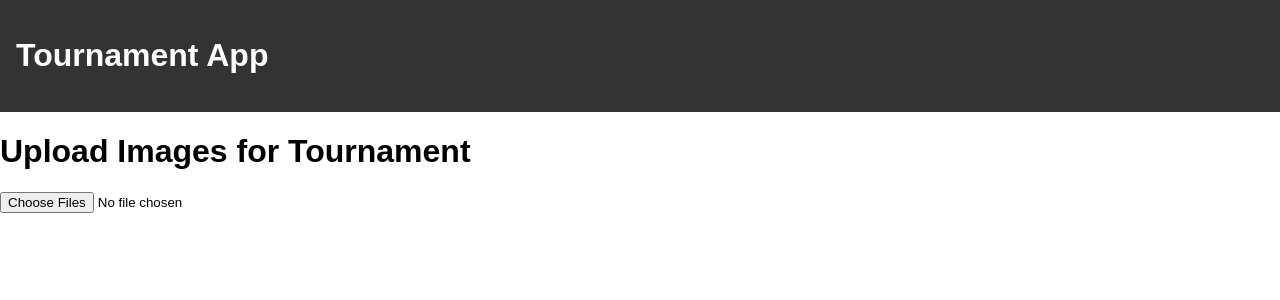
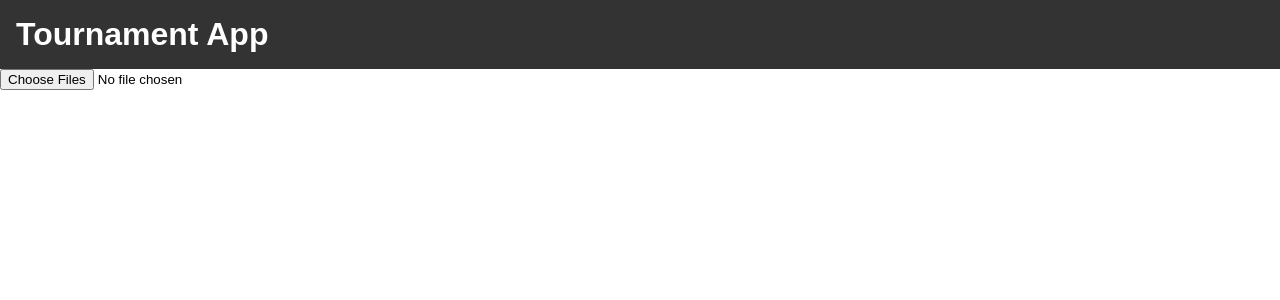
Before and after one commit to MJZ-Templates/tournament-app, a React (Vite) app: page /create-tournament in a window 1280 px wide. Shown: the top 300 px of the page. Built offline with nearby package versions, Linux system fonts and the light colour scheme.

Commit message:
feat: 페이지 타이틀을 header로 이동

```diff
--- a/src/App.jsx
+++ b/src/App.jsx
@@ -9,19 +9,34 @@ import Header from "./components/Header";
 
 const App = () => {
   const [tournamentTitle, setTournamentTitle] = useState("");
+  const [pageTitle, setPageTitle] = useState("");
 
   return (
     <Router>
       <div>
-        <Header tournamentTitle={tournamentTitle} />
+        <Header tournamentTitle={tournamentTitle} pageTitle={pageTitle} />
         <Routes>
           <Route
             path="/"
-            element={<HomePage setTournamentTitle={setTournamentTitle} />}
+            element={
+              <HomePage
+                setTournamentTitle={setTournamentTitle}
+                setPageTitle={setPageTitle}
+              />
+            }
           />
-          <Route path="/create-tournament" element={<CreateTournamentPage />} />
-          <Route path="/tournament" element={<TournamentPage />} />
-          <Route path="/results" element={<ResultsPage />} />
+          <Route
+            path="/create-tournament"
+            element={<CreateTournamentPage setPageTitle={setPageTitle} />}
+          />
+          <Route
+            path="/tournament"
+            element={<TournamentPage setPageTitle={setPageTitle} />}
+          />
+          <Route
+            path="/results"
+            element={<ResultsPage setPageTitle={setPageTitle} />}
+          />
         </Routes>
       </div>
     </Router>
--- a/src/components/Header.jsx
+++ b/src/components/Header.jsx
@@ -1,13 +1,14 @@
 // src/components/Header.jsx
 import React from "react";
-import { loadFromLocalStorage } from "../utils/storage";
 
-const Header = () => {
-  const tournamentTitle = loadFromLocalStorage("tournamentTitle");
-
+const Header = ({ tournamentTitle, pageTitle }) => {
   return (
     <header>
-      <h1>{tournamentTitle ? tournamentTitle : "Tournament App"}</h1>
+      <h1>
+        {tournamentTitle
+          ? `${tournamentTitle} - ${pageTitle}`
+          : "Tournament App"}
+      </h1>
     </header>
   );
 };
--- a/src/pages/CreateTournamentPage.jsx
+++ b/src/pages/CreateTournamentPage.jsx
@@ -1,12 +1,16 @@
 // src/pages/CreateTournamentPage.jsx
-import React, { useState } from "react";
+import React, { useState, useEffect } from "react";
 import { useNavigate } from "react-router-dom";
 import ImageUploader from "../components/ImageUploader";
 import { saveToLocalStorage } from "../utils/storage";
 
-const CreateTournamentPage = () => {
+const CreateTournamentPage = ({ setPageTitle }) => {
   const [images, setImages] = useState([]);
   const navigate = useNavigate();
+
+  useEffect(() => {
+    setPageTitle("Upload Images for Tournament");
+  }, [setPageTitle]);
 
   const handleUpload = (uploadedImages) => {
     setImages(uploadedImages);
@@ -19,7 +23,6 @@ const CreateTournamentPage = () => {
 
   return (
     <div>
-      <h1>Upload Images for Tournament</h1>
       <ImageUploader onUpload={handleUpload} />
       {images.length > 0 && (
         <button onClick={handleStartTournament}>Start Tournament</button>
--- a/src/pages/HomePage.jsx
+++ b/src/pages/HomePage.jsx
@@ -1,11 +1,15 @@
 // src/pages/HomePage.jsx
-import React, { useState } from "react";
+import React, { useState, useEffect } from "react";
 import { useNavigate } from "react-router-dom";
 import { saveToLocalStorage } from "../utils/storage";
 
-const HomePage = ({ setTournamentTitle }) => {
-  const [title, setTitle] = useState("");
+const HomePage = ({ setTournamentTitle, setPageTitle }) => {
+  const [title, setLocalTitle] = useState("");
   const navigate = useNavigate();
+
+  useEffect(() => {
+    setPageTitle("Home");
+  }, [setPageTitle]);
 
   const handleStart = () => {
     setTournamentTitle(title);
@@ -15,11 +19,10 @@ const HomePage = ({ setTournamentTitle }) => {
 
   return (
     <div>
-      <h1>Start Your Tournament</h1>
       <input
         type="text"
         value={title}
-        onChange={(e) => setTitle(e.target.value)}
+        onChange={(e) => setLocalTitle(e.target.value)}
         placeholder="Enter Tournament Title"
       />
       <button onClick={handleStart}>Start</button>
--- a/src/pages/ResultsPage.jsx
+++ b/src/pages/ResultsPage.jsx
@@ -1,13 +1,16 @@
 // src/pages/ResultsPage.jsx
-import React from "react";
+import React, { useEffect } from "react";
 import { loadFromLocalStorage } from "../utils/storage";
 
-const ResultsPage = () => {
+const ResultsPage = ({ setPageTitle }) => {
+  useEffect(() => {
+    setPageTitle("Tournament Results");
+  }, [setPageTitle]);
+
   const results = loadFromLocalStorage("tournamentResults");
 
   return (
     <div>
-      <h1>Tournament Results</h1>
       {results ? (
         <div>
           {results.map((result, index) => (
--- a/src/pages/TournamentPage.jsx
+++ b/src/pages/TournamentPage.jsx
@@ -4,9 +4,13 @@ import { useNavigate } from "react-router-dom";
 import Match from "../components/Match";
 import { loadFromLocalStorage, saveToLocalStorage } from "../utils/storage";
 
-const TournamentPage = () => {
+const TournamentPage = ({ setPageTitle }) => {
   const [matches, setMatches] = useState([]);
   const navigate = useNavigate();
+
+  useEffect(() => {
+    setPageTitle("Tournament");
+  }, [setPageTitle]);
 
   useEffect(() => {
     const images = loadFromLocalStorage("tournamentImages");
@@ -40,7 +44,6 @@ const TournamentPage = () => {
 
   return (
     <div>
-      <h1>Tournament</h1>
       <div>
         {matches.map((match) => (
           <Match
--- a/src/styles.css
+++ b/src/styles.css
@@ -9,6 +9,10 @@ header {
   background-color: #333;
   color: #fff;
   padding: 1rem;
+}
+
+header h1 {
+  margin: 0;
 }
 
 header nav ul {
```
